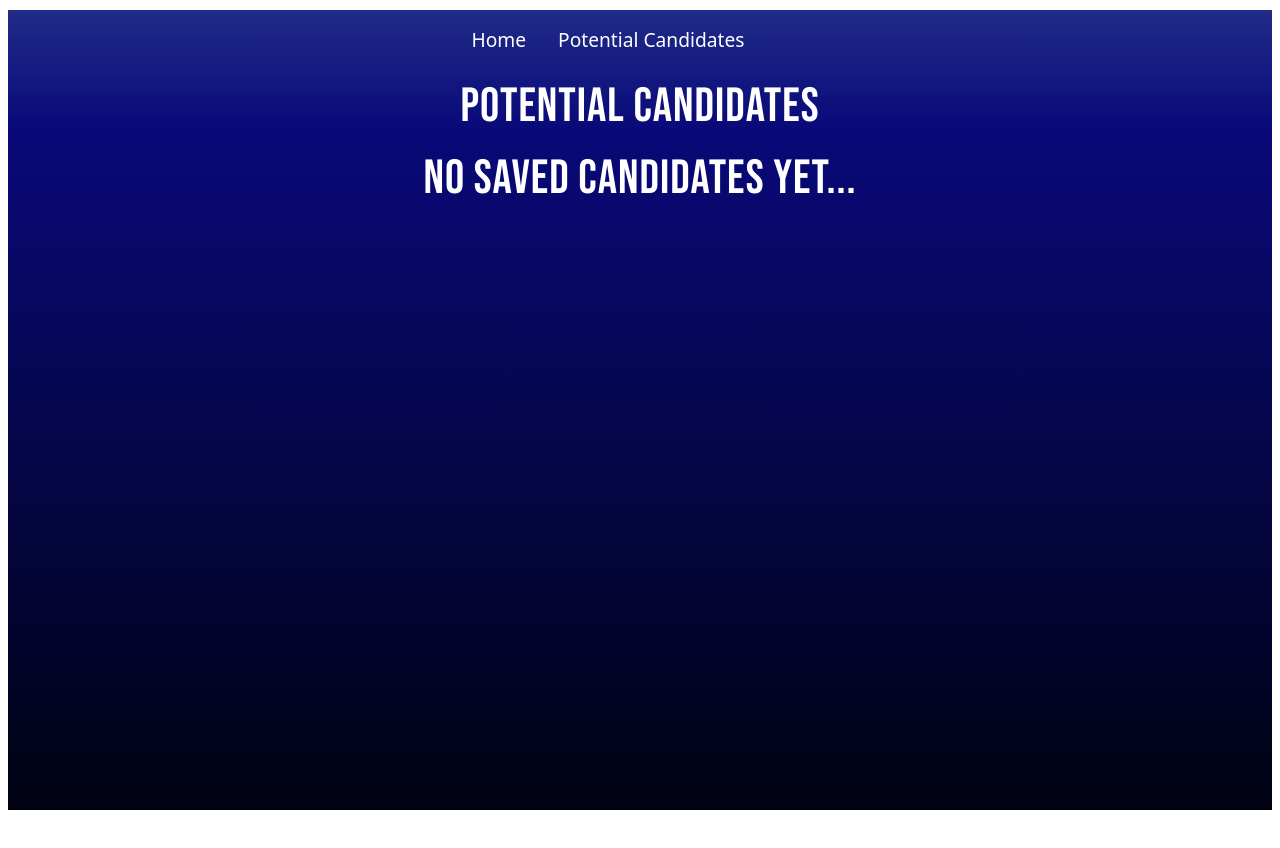
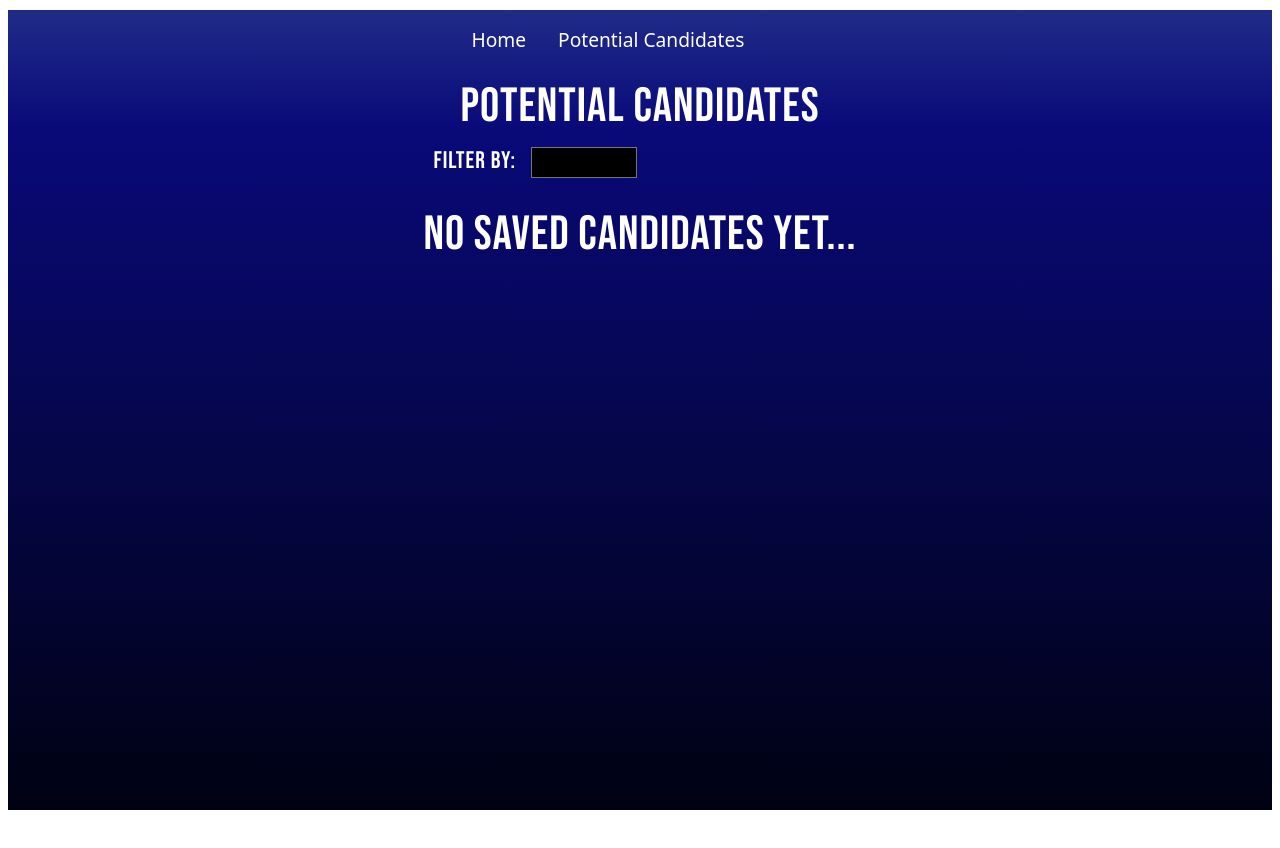
Before and after one commit to iamthesaint/candidate-search, a React (Vite) app: page /SavedCandidates in a window 1280 px wide. Shown: the top 848 px of the page. Built offline with nearby package versions, Linux system fonts and the light colour scheme.

Commit message:
added filter fx and cleaned up formatting

```diff
--- a/src/index.css
+++ b/src/index.css
@@ -136,6 +136,10 @@ tbody tr:nth-child(odd) {
 
 td {
   padding: 10px;
+  white-space: nowrap; /* Prevent long unwrapped text */
+  overflow: hidden; /* Hide overflow text */
+  text-overflow: ellipsis; /* Add ellipsis for overflow text */
+  max-width: 150px;
 }
 
 .nav {
@@ -161,6 +165,7 @@ td {
 .candidate-search-container {
   display: flex;
   flex-direction: column;
+  flex-wrap: nowrap;
   align-items: center;
   justify-content: center;
   position: relative;
@@ -169,13 +174,14 @@ td {
 
 .candidate-card {
   width: 350px;
-  height: 500px;
-  /* display: flex;
+  height: 550px;
+  display: flex;
   flex-direction: column;
-  align-items: center; */
+  align-items: center;
   border-radius: 10px;
   background-color: #000;
   position: relative;
+  overflow: hidden;
 }
 
 .card-content {
@@ -183,9 +189,11 @@ td {
   flex-direction: column;
   align-items: center;
   justify-content: center;
-  line-height: 0.5;
+  /* line-height: 0.5; */
   padding: 20px;
   position: relative;
+  max-height: 250px;
+  overflow-y: auto;
 
 }
 
@@ -203,6 +211,7 @@ img {
   object-fit: cover;
   border-radius: 10px 10px 0 0;
   margin: 0px;
+  max-height: 250px;
 }
 
 .table-avatar {
@@ -264,3 +273,24 @@ img {
   transform: scale(1.1);
   color: darkred;
 }
+
+.filter-container {
+  margin-bottom: 20px;
+}
+
+.filter-container label {
+  margin: 10px;
+  font-family: "Bebas Neue", system-ui;
+  font-size: 1.5em;
+  line-height: 1.5;
+  letter-spacing: 1px;
+  font-weight: 200;
+}
+
+.filter-container select {
+  padding: 5px;
+  font-size: 16px;
+  background-color: #000;
+  width: fit-content;
+  padding-right: 10px;
+}
--- a/src/pages/SavedCandidates.tsx
+++ b/src/pages/SavedCandidates.tsx
@@ -9,9 +9,10 @@ const SavedCandidates = () => {
   const [error, setError] = useState<string | null>(null);
   const [sortCriteria, setSortCriteria] = useState('name');
   const [sortDirection, setSortDirection] = useState('asc');
+  const [filterCriteria, setFilterCriteria] = useState<string>('all');
 
   useEffect(() => {
-    // Fetch the saved candidates from the API
+    // fetch the saved candidates from local storage
     const fetchSavedCandidates = async () => {
       const savedCandidateData = JSON.parse(
         localStorage.getItem("savedCandidates") || "[]"
@@ -80,14 +81,35 @@ const SavedCandidates = () => {
       return null;
     };
 
+  // fx to filter the saved candidates
+  const filterSavedCandidates = (event: React.ChangeEvent<HTMLSelectElement>) => {
+    setFilterCriteria(event.target.value);
+  };
+
+  const filteredCandidates = savedCandidates.filter((candidate) => {
+    if (filterCriteria === 'all') {
+      return true;
+    }
+    return candidate[filterCriteria] !== undefined && candidate[filterCriteria] !== '';
+  });
+
   return (
     <div>
       <h1>Potential Candidates</h1>
+      <div className="filter-container">
+        <label htmlFor="filter">Filter by: </label>
+        <select id="filter" value={filterCriteria} onChange={filterSavedCandidates}>
+          <option value="all">All</option>
+          <option value="location">Location</option>
+          <option value="company">Company</option>
+        </select>
+      </div>
+
       {loading ? (
         <p>Loading...</p>
       ) : error ? (
         <p>{error}</p>
-      ) : savedCandidates.length > 0 ? (
+      ) : filteredCandidates.length > 0 ? (
         <table className="table">
           <thead>
             <tr>
@@ -101,7 +123,7 @@ const SavedCandidates = () => {
             </tr>
           </thead>
           <tbody>
-            {savedCandidates.map((candidate) => (
+            {filteredCandidates.map((candidate) => (
               <tr key={candidate.login}>
                 <td>
                   <img
```
Also changed, not shown: src/pages/CandidateSearch.tsx (+11 -6 lines). Lines whose indentation alone changed are shown as unchanged.
